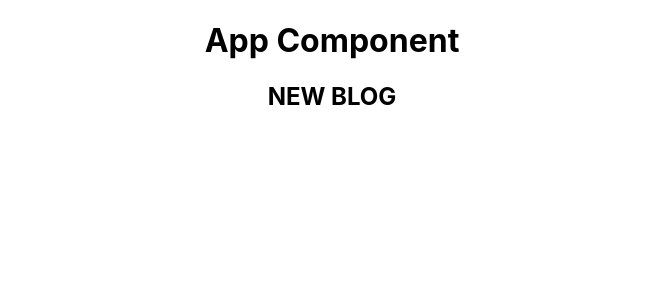
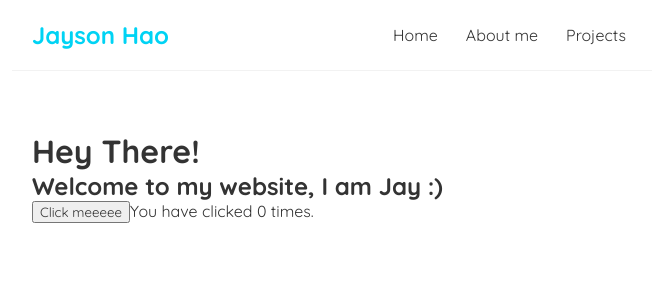
Before and after one commit to Jaywantstocode/web-react, a React (Create React App) app in the folder app/: page / in a window 1280 px wide. Shown: the top 300 px of the page, without its empty margins (308-965 px from the left). Built offline with nearby package versions, Linux system fonts and the light colour scheme.

Commit message:
tested out new metarials

```diff
--- a/app/src/App.css
+++ /dev/null
@@ -1,38 +0,0 @@
-.App {
-  text-align: center;
-}
-
-.App-logo {
-  height: 40vmin;
-  pointer-events: none;
-}
-
-@media (prefers-reduced-motion: no-preference) {
-  .App-logo {
-    animation: App-logo-spin infinite 20s linear;
-  }
-}
-
-.App-header {
-  background-color: #282c34;
-  min-height: 100vh;
-  display: flex;
-  flex-direction: column;
-  align-items: center;
-  justify-content: center;
-  font-size: calc(10px + 2vmin);
-  color: white;
-}
-
-.App-link {
-  color: #61dafb;
-}
-
-@keyframes App-logo-spin {
-  from {
-    transform: rotate(0deg);
-  }
-  to {
-    transform: rotate(360deg);
-  }
-}
--- a/app/src/App.js
+++ b/app/src/App.js
@@ -1,18 +1,15 @@
 // import { Route, Routes } from 'react-router-dom';
-import './App.css';
+import Home from './Home';
+import Navbar from './Navbar';
 // import About from "./routes/About"
 
 function App() {
-  const title = "NEW BLOG";
   return (
     <div className="App">
-      <div className="content">
-        <h1>App Component</h1>
-        <h2>{title}</h2>
+      <Navbar />
+      <div className='Content'>
+        <Home />
       </div>
-      {/* <Routes>
-        <Route path="/about" element={About}></Route>
-      </Routes> */}
 
     </div>
   );
--- /dev/null
+++ b/app/src/Home.js
@@ -0,0 +1,30 @@
+// homepage stuff.
+import { useState } from "react";
+
+const Home = () => {
+    // clicks = 0
+    var [num, setNum] = useState(0);
+    const handleClick = (e) =>{
+        console.log("hehe you clicked", e);
+        setNum(num++);
+    }
+
+
+
+    // const handleClickAgain = (name, e) => {
+    //     console.log("hehe " + name + e.target);
+    // }
+    return (
+        <div className="Home">
+            <div className="content">
+                <h1>Hey There!</h1>
+                <h2>Welcome to my website, I am Jay :)</h2>
+                <button onClick={handleClick}>Click meeeee</button>
+                {/* <button onClick={(e) => {handleClickAgain("jay", e)}}>Click meeeee</button> */}
+                You have clicked {num} times.
+            </div>
+        </div>
+    )
+}
+
+export default Home;
--- /dev/null
+++ b/app/src/Navbar.js
@@ -0,0 +1,21 @@
+// this is how to make a component. basically a function.
+
+const Navbar = () => {
+    return (
+        <nav className="navbar">
+            <h1>Jayson Hao</h1>
+            <div className="links">
+                <a href="/">Home</a>
+                <a href="/about" >About me</a>
+                {/* <a href="/about" style={{
+                    color: "white",
+                    backgroundColor: '#f1356d',
+                    borderRadius: '8px'
+                }}>About me</a> */}
+                <a href="/projects">Projects</a>
+            </div>
+        </nav>
+    );
+}
+
+export default Navbar;
--- a/app/src/index.css
+++ b/app/src/index.css
@@ -1,13 +1,37 @@
-body {
+/* Credit to The Net Ninja. */
+
+@import url('https://fonts.googleapis.com/css2?family=Quicksand:wght@300;400;500;600;700&display=swap');
+
+/* base styles */
+* {
   margin: 0;
-  font-family: -apple-system, BlinkMacSystemFont, 'Segoe UI', 'Roboto', 'Oxygen',
-    'Ubuntu', 'Cantarell', 'Fira Sans', 'Droid Sans', 'Helvetica Neue',
-    sans-serif;
-  -webkit-font-smoothing: antialiased;
-  -moz-osx-font-smoothing: grayscale;
+  font-family: "Quicksand";
+  color: #333;
 }
-
-code {
-  font-family: source-code-pro, Menlo, Monaco, Consolas, 'Courier New',
-    monospace;
+.navbar {
+  padding: 20px;
+  display: flex;
+  align-items: center;
+  max-width: 600px;
+  margin: 0 auto;
+  border-bottom: 1px solid #f2f2f2;
 }
+.navbar h1 {
+  color: #00d3f4;
+}
+.navbar .links {
+  margin-left: auto;
+}
+.navbar a {
+  margin-left: 16px;
+  text-decoration: none;
+  padding: 6px;
+}
+.navbar a:hover {
+  color: #f1356d;
+}
+.content {
+  max-width: 600px;
+  margin: 40px auto;
+  padding: 20px;
+}
```
Also changed, not shown: app/src/logo.svg (deleted).
